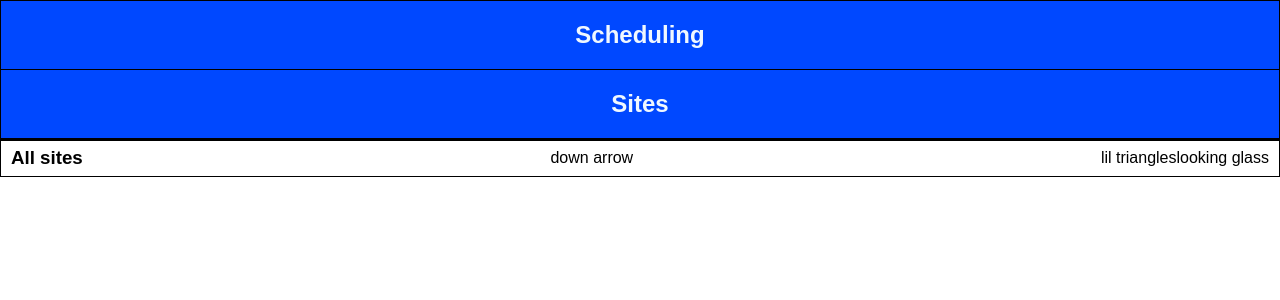
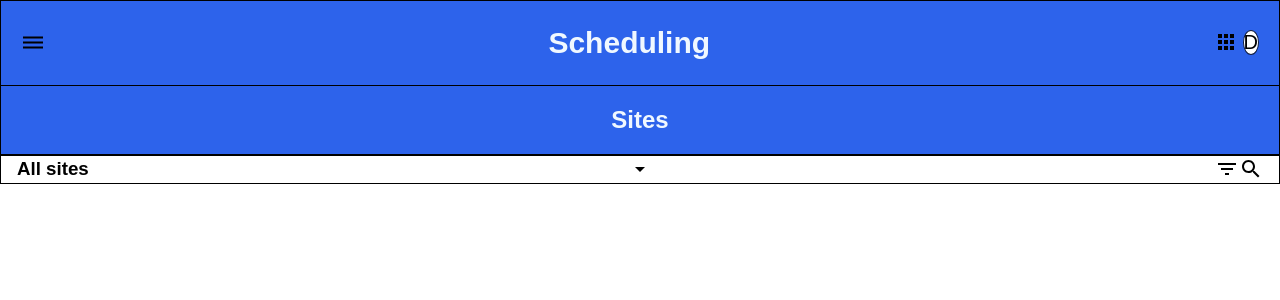
Before and after one commit to arielleon24/siteList, a React (Create React App) app: page / in a window 1280 px wide. Shown: the top 300 px of the page. Built offline with nearby package versions, Linux system fonts and the light colour scheme.

Commit message:
nav mostly done

```diff
--- a/package.json
+++ b/package.json
@@ -3,6 +3,8 @@
   "version": "0.1.0",
   "private": true,
   "dependencies": {
+    "@material-ui/core": "^4.11.4",
+    "@material-ui/icons": "^4.11.2",
     "@testing-library/jest-dom": "^5.12.0",
     "@testing-library/react": "^11.2.7",
     "@testing-library/user-event": "^12.8.3",
--- a/src/App.css
+++ b/src/App.css
@@ -33,30 +33,79 @@
   flex-direction: column;
   font-family: 'Source Sans Pro', sans-serif;
   color: aliceblue;
-  background-color: rgb(0, 72, 255);
+  background-color: rgb(45, 99, 235);
   border: black solid 1px;
+}
+
+.navtop {
+  display: flex;
+  align-items: center;
+  justify-content: space-between;
+  padding-left: 1em;
+  padding-right: 1em;
+  font-size: 1.25em;
+}
+
+.navfoot {
+  background-color: white;
+  height: 1.7em;
+  color: black;
+  display:flex;
+  justify-content: space-between;
+  align-items: center;
+  padding-left: 1em;
+  padding-right: 1em;
+  border-top: black solid 2px;
+}
+
+.MuiSvgIcon-root {
+  font-size: 0em;
+  width: 0em;
+  height: 0em;
+}
+
+.navIcons {
+  display: flex;
+  align-items: center;
+  justify-content: center;
+  color: black;
+  width: 1em;
+  height: 1em;
+}
+
+.navSideIcons {
+  display: flex;
+  justify-content: space-between;
+  font-size: 1.5em;
+  padding: 1em;
+  width: 1em;
+  height: 1em;
+}
+
+.topRight {
+  display: flex;
+}
+/* cannot make buttons background transparent? */
+
+.roundInitial {
+  display: flex;
+  align-items: center;
+  justify-content: center;
+  /* padding-left: 0.5em; */
+  background-color: white;
+  color: black;
+  border: 1px solid #0F1C3F;
+  border-radius: 50%;
+  margin-left: 0.25em;
 }
 
 .navmid {
   border-top: black solid 1px;
 }
 
-.navfoot {
-  background-color: white;
-  height: 35px;
-  color: black;
-  display:flex;
-  justify-content: space-between;
-  align-items: center;
-  padding-left: 10px;
-  padding-right: 10px;
-  border-top: black solid 3px;
-}
 
-.navSideIcons {
-  display: flex;
-  justify-content: space-between;
-}
+
+
 
 @keyframes App-logo-spin {
   from {
--- a/src/components/Navbar.js
+++ b/src/components/Navbar.js
@@ -1,19 +1,32 @@
 import React from "react";
+// import { ArrowDropDownIcon, SubjectIcon } from '@material-ui/icons';
+import AppsIcon from '@material-ui/icons/Apps';
+import ArrowDropDownIcon from '@material-ui/icons/ArrowDropDown';
+import DehazeIcon from '@material-ui/icons/Dehaze';
+import Button from "@material-ui/core/Button";
+import SearchIcon from '@material-ui/icons/Search';
+import FilterListIcon from '@material-ui/icons/FilterList';
 
 export default function Nav(props) {
   return (
     <nav className="navbar">
+      <div className="navtop">
+      <DehazeIcon className="navIcons" />
       <h1>Scheduling</h1>
+      <section className="topRight">
+      <AppsIcon className="navIcons" />
+      <div className="roundInitial">D</div>
+      </section>
+      </div>
       <div className="navmid">
-        {" "}
-        <h2>Sites</h2>{" "}
+        <h2>Sites</h2>
       </div>
       <footer className="navfoot">
         <h3>All sites</h3>
-        <p>down arrow</p>
+        <ArrowDropDownIcon />
         <div className="navSideIcons">
-          <div>lil triangles </div>
-          <div> looking glass</div>
+          <FilterListIcon />
+          <SearchIcon />
         </div>
       </footer>
     </nav>
```
Also changed, not shown: 1 other file (tests, documents, lock files or other folders).
